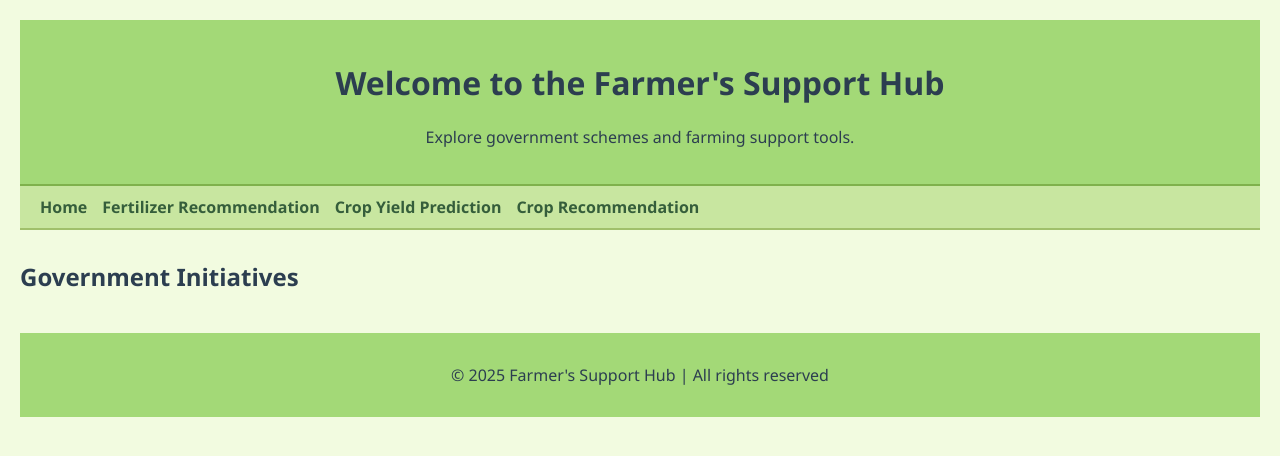
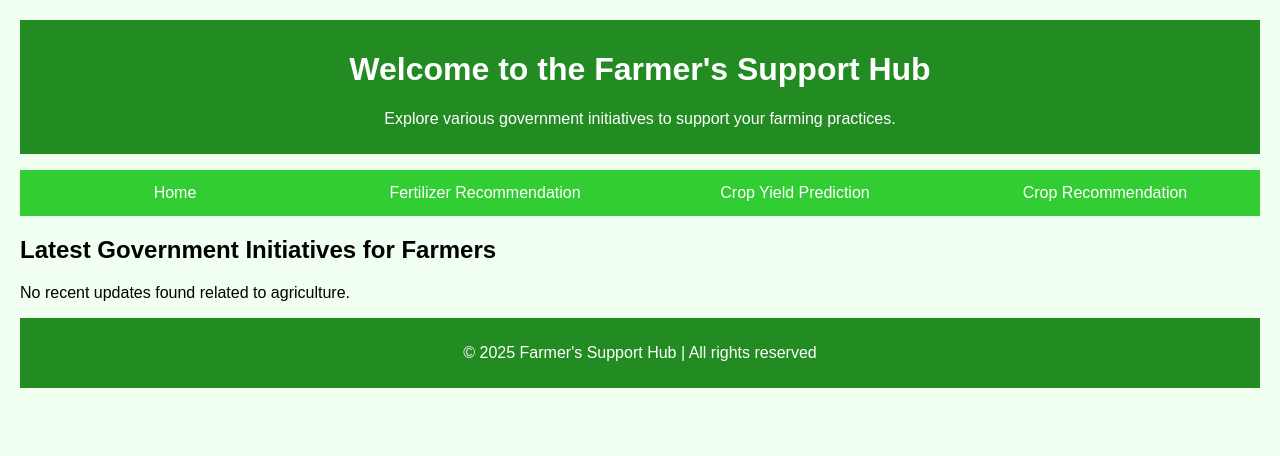
Before and after one commit to aman12075/Major-poject, a Flask app: page / in a window 1280 px wide. Shown: the top 456 px of the page. Run offline with Flask 3, Linux system fonts and the light colour scheme; parts of the project's set-up code (start-up, migrations or seed data) failed here and were passed over.

```diff
--- a/templates/index.html
+++ b/templates/index.html
@@ -2,64 +2,56 @@
 <html lang="en">
 <head>
     <meta charset="UTF-8">
-    <meta name="viewport" content="width=device-width, initial-scale=1.0">
     <title>Farmer's Support Hub</title>
     <style>
         body {
-            font-family: 'Segoe UI', sans-serif;
-            background-color: #f2fbe0;
-            color: #2c3e50;
+            font-family: Arial, sans-serif;
+            background-color: #f0fff0;
             margin: 0;
-            padding: 0;
-        }
-        .container {
             padding: 20px;
         }
-        header {
-            background-color: #a3d977;
-            padding: 20px;
+        header, footer {
+            background-color: #228B22;
+            color: white;
+            padding: 10px;
             text-align: center;
-            border-bottom: 2px solid #7fb14c;
         }
         nav ul {
-            list-style: none;
+            background-color: #32CD32;
+            list-style-type: none;
             padding: 0;
-            display: flex;
-            gap: 15px;
-            background-color: #c8e6a0;
-            margin: 0;
-            padding: 10px 20px;
-            border-bottom: 2px solid #a0c06b;
+            overflow: hidden;
+        }
+        nav ul li {
+            float: left;
+            width: 25%;
+            text-align: center;
         }
         nav ul li a {
+            display: block;
+            color: white;
+            padding: 14px 0;
             text-decoration: none;
-            color: #355e3b;
-            font-weight: bold;
         }
-        section#initiatives {
-            margin-top: 30px;
+        nav ul li a:hover {
+            background-color: #228B22;
         }
         .initiative {
             background-color: #ffffff;
-            border: 1px solid #cde6b6;
-            border-left: 5px solid #7fb14c;
-            padding: 15px;
-            margin-bottom: 15px;
+            border: 1px solid #ddd;
+            margin: 10px 0;
+            padding: 10px;
             border-radius: 5px;
         }
-        footer {
-            text-align: center;
-            padding: 15px;
-            background-color: #a3d977;
-            margin-top: 40px;
+        .initiative h3 {
+            margin-top: 0;
         }
     </style>
 </head>
 <body>
-    <div class="container">
     <header>
         <h1>Welcome to the Farmer's Support Hub</h1>
-            <p>Explore government schemes and farming support tools.</p>
+        <p>Explore various government initiatives to support your farming practices.</p>
     </header>
 
     <nav>
@@ -72,18 +64,22 @@
     </nav>
 
     <section id="initiatives">
-            <h2>Government Initiatives</h2>
-            {% for initiative in initiatives %}
-            <div class="initiative">
-                <h3>{{ initiative.title }}</h3>
-                <p>{{ initiative.description }}</p>
+        <h2>Latest Government Initiatives for Farmers</h2>
+        {% if initiatives %}
+            {% for item in initiatives %}
+                <div class="initiative" style="background: #e8f5e9; border-left: 5px solid #4caf50; padding: 10px; margin: 10px 0;">
+                    <h3><a href="{{ item.link }}" target="_blank" style="color: #2e7d32;">{{ item.title }}</a></h3>
+                    <p>{{ item.summary | safe }}</p>
                 </div>
             {% endfor %}
+        {% else %}
+            <p>No recent updates found related to agriculture.</p>
+        {% endif %}
     </section>
+
 
     <footer>
         <p>&copy; 2025 Farmer's Support Hub | All rights reserved</p>
     </footer>
-    </div>
 </body>
 </html>
```
Also changed, not shown: static/css/styles.css (+61 -0 lines), 2 other files. Lines whose indentation alone changed are shown as unchanged.
